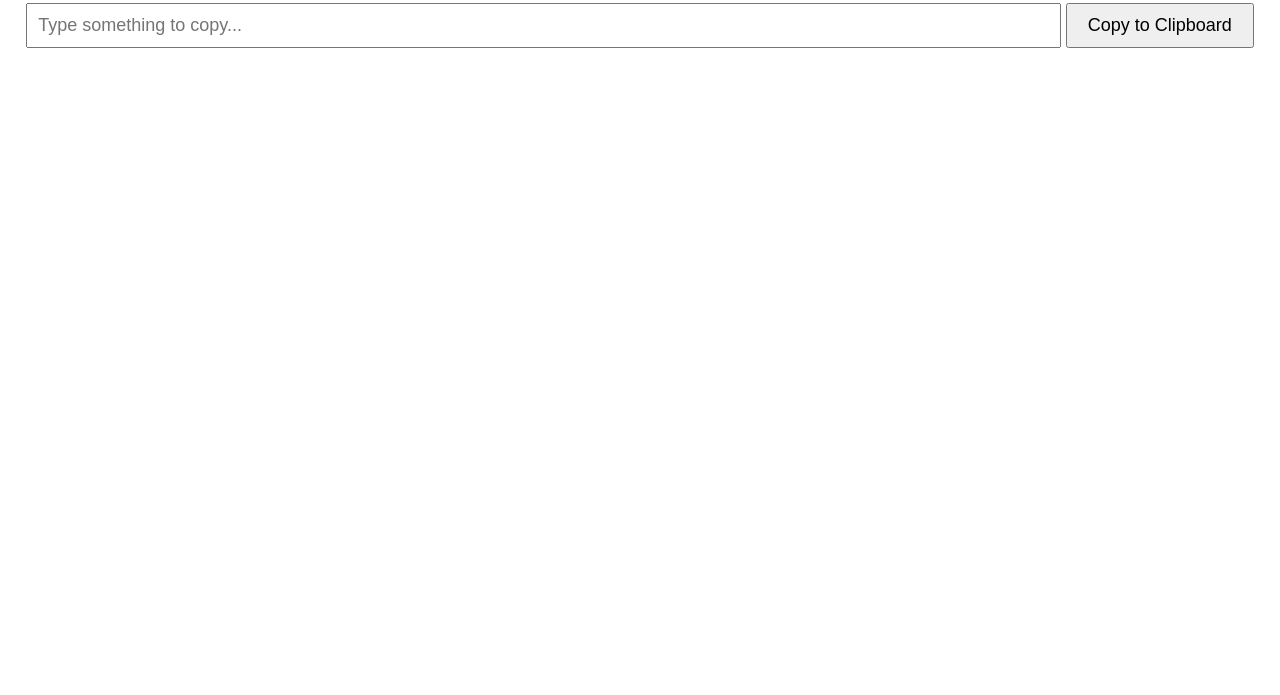
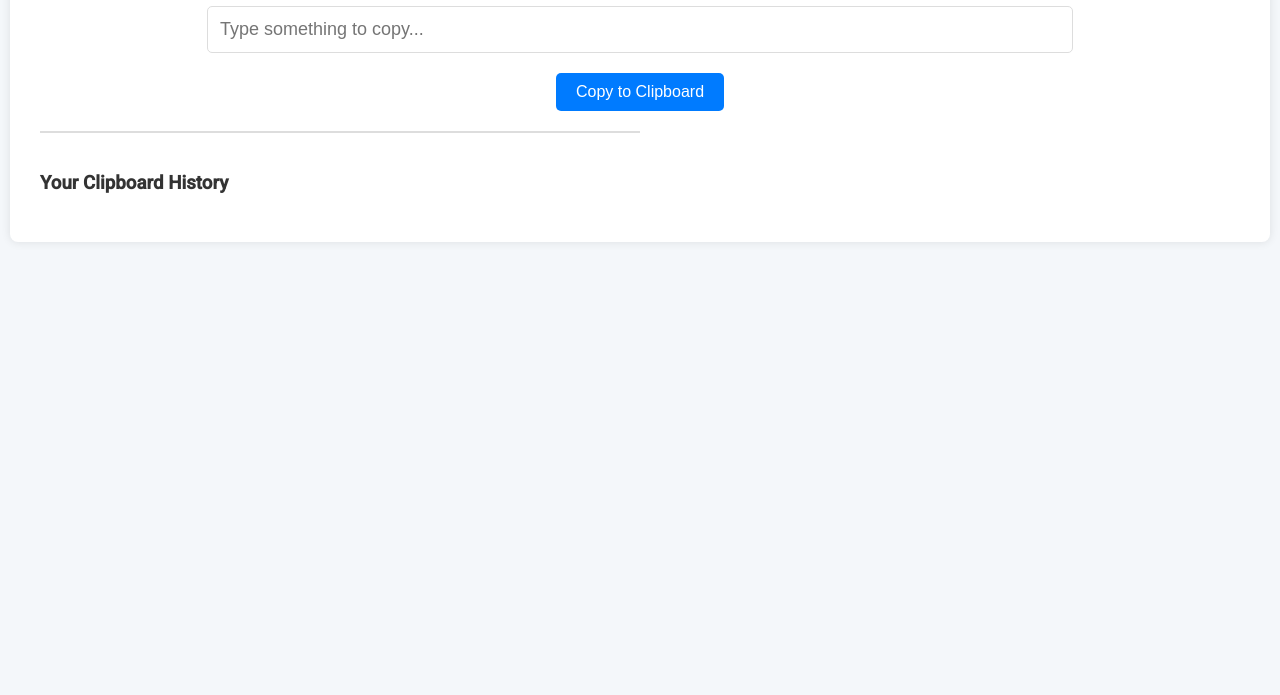
Before and after one commit to adelmagh8/CopyDrop-V1, a plain HTML site: page index.html in a window 1280 px wide. Shown: the part 105-800 px from the top of the page. Drawn offline with Linux system fonts and the light colour scheme.

Commit message:
Add files via upload

```diff
--- a/index.html
+++ b/index.html
@@ -4,22 +4,117 @@
     <meta charset="UTF-8">
     <meta name="viewport" content="width=device-width, initial-scale=1.0">
     <title>CopyDrop</title>
+    <link href="https://fonts.googleapis.com/css2?family=Roboto:wght@400;500&display=swap" rel="stylesheet">
     <style>
-        body { font-family: Arial, sans-serif; text-align: center; margin-top: 50px; }
-        input[type="text"] { width: 80%; padding: 10px; font-size: 18px; }
-        button { padding: 10px 20px; font-size: 18px; cursor: pointer; }
+        body {
+            font-family: 'Roboto', sans-serif;
+            margin: 0;
+            padding: 0;
+            background: #f4f7fa;
+            color: #333;
+        }
+        .container {
+            max-width: 1200px;
+            margin: 0 auto;
+            padding: 30px;
+            background: white;
+            border-radius: 8px;
+            box-shadow: 0 0 10px rgba(0, 0, 0, 0.1);
+        }
+        h1 {
+            text-align: center;
+            color: #333;
+        }
+        .clipboard-container {
+            display: flex;
+            flex-direction: column;
+            align-items: center;
+        }
+        input[type="text"] {
+            width: 70%;
+            padding: 12px;
+            font-size: 18px;
+            border: 1px solid #ddd;
+            border-radius: 5px;
+            margin-bottom: 20px;
+            outline: none;
+            transition: all 0.3s ease;
+        }
+        input[type="text"]:focus {
+            border-color: #007BFF;
+        }
+        button {
+            padding: 10px 20px;
+            font-size: 16px;
+            cursor: pointer;
+            background-color: #007BFF;
+            color: white;
+            border: none;
+            border-radius: 5px;
+            transition: all 0.3s ease;
+        }
+        button:hover {
+            background-color: #0056b3;
+        }
+        .chat-list {
+            margin-top: 20px;
+            width: 100%;
+            max-width: 600px;
+            border-top: 2px solid #ddd;
+            padding-top: 20px;
+        }
+        .chat-item {
+            padding: 12px;
+            border: 1px solid #ddd;
+            margin-bottom: 10px;
+            border-radius: 5px;
+            cursor: pointer;
+            transition: all 0.3s ease;
+        }
+        .chat-item:hover {
+            background-color: #f1f1f1;
+        }
     </style>
 </head>
 <body>
-    <h1>CopyDrop - Sync Your Clipboard Across Devices</h1>
-    <input type="text" id="clipboardInput" placeholder="Type something to copy...">
-    <button onclick="copyText()">Copy to Clipboard</button>
+    <div class="container">
+        <h1>Welcome to CopyDrop</h1>
+        <div class="clipboard-container">
+            <input type="text" id="clipboardInput" placeholder="Type something to copy...">
+            <button onclick="copyText()">Copy to Clipboard</button>
+        </div>
+        <div class="chat-list">
+            <h3>Your Clipboard History</h3>
+            <div id="chatItems"></div>
+        </div>
+    </div>
 
     <script>
+        let clipboardHistory = [];
+
+        // Function to copy text to clipboard
         function copyText() {
             const text = document.getElementById("clipboardInput").value;
-            navigator.clipboard.writeText(text).then(() => {
-                alert("Text copied to clipboard!");
+            if (text.trim() !== "") {
+                navigator.clipboard.writeText(text).then(() => {
+                    alert("Text copied to clipboard!");
+                    // Save to history
+                    clipboardHistory.push(text);
+                    updateChatList();
+                });
+            }
+        }
+
+        // Function to update the chat list (display history)
+        function updateChatList() {
+            const chatItemsContainer = document.getElementById("chatItems");
+            chatItemsContainer.innerHTML = ""; // Clear current list
+
+            clipboardHistory.forEach((text, index) => {
+                const chatItem = document.createElement("div");
+                chatItem.classList.add("chat-item");
+                chatItem.innerText = `Clipboard ${index + 1}: ${text}`;
+                chatItemsContainer.appendChild(chatItem);
             });
         }
     </script>
```
